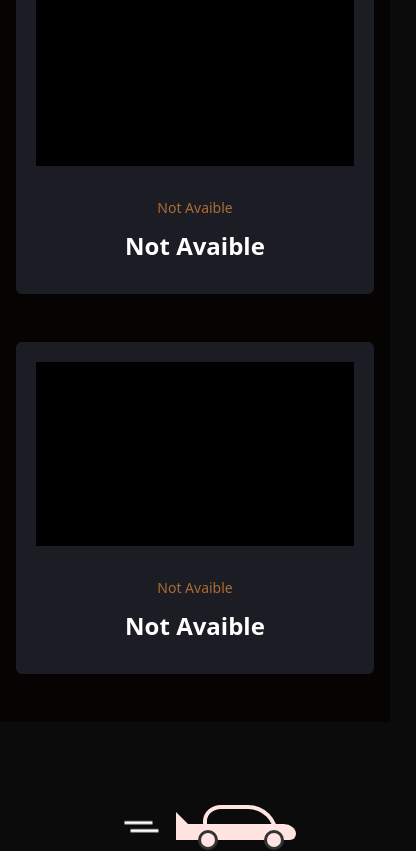
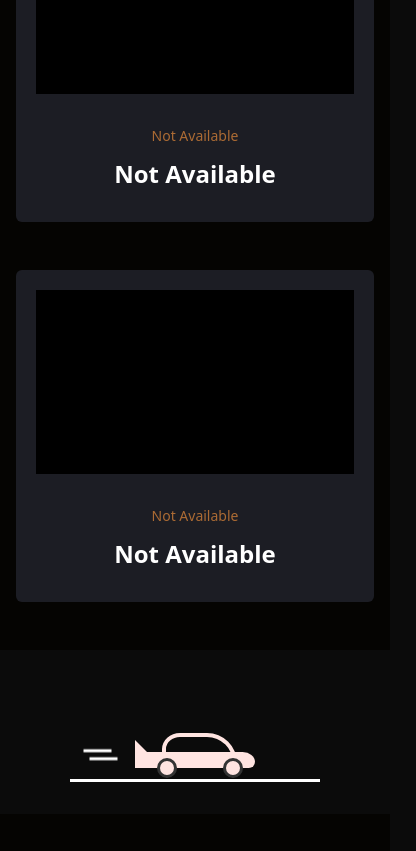
Before and after one commit to DataByteMike/portfolio, a Next.js app: page / in a window 390 px wide. Shown: the part 4640-5491 px from the top of the page, 416 px wide, since content can reach past the window. Built offline with nearby package versions, Linux system fonts and the light colour scheme.

Commit message:
fixed misspelling & overflow issue

```diff
--- a/src/components/About.tsx
+++ b/src/components/About.tsx
@@ -28,7 +28,6 @@ const About = () => {
                 always eager to learn new things and take on opportunities whenever possible. I am passionate about staying on the cutting
                 edge of this field, continuously seeking out new challenges to push my boundaries and expand my knowledge. With my curiosity
                 and drive, I am not afraid to take risks and constantly looking for ways to improve myself and my skillset.
-                <br /><br /> On my free time, I like to watch anime, travel, and learn new things.
               </p>
             </div>
           </motion.div>
--- a/src/components/Entertainment.tsx
+++ b/src/components/Entertainment.tsx
@@ -2,9 +2,9 @@ const Entertainment = () => {
   return (
     <div className="py-8 lg:py-12 bg-tertiary">
       <div className="container mx-auto">
-        <div className="m-auto relative block w-[400px] lg:w-[600px] h-[100px] border-b-white border-b-[3px] overflow-hidden">
+        <div className="m-auto relative block w-[250px] sm:w-[600px] h-[100px] border-b-white border-b-[3px] overflow-hidden">
           <div className="mountain-car" />
-          <div className="absolute w-[117px] h-[32px] left-[35%] lg:left-[40%] top-[20px] wind">
+          <div className="absolute w-[117px] h-[32px] left-[18%] sm:left-[40%] top-[20px] wind">
             <div className="absolute block w-0 h-0 top-[38px] left-[20px] border-[20px] border-transparent border-b-8
               border-b-[#ffe4e1] border-l-[20px] border-l-[#ffe4e1]"
             />
--- a/src/components/Footer.tsx
+++ b/src/components/Footer.tsx
@@ -5,8 +5,8 @@ const Footer = () => {
     <footer className="bg-primary py-12">
       <div className="container mx-auto">
         <hr className="mb-8 opacity-[3]" />
-        <div className="flex flex-col lg:flex-row space-y-6 lg:space-y-0 items-center justify-between">
-          <div className="flex space-x-6 items-center justify-center">
+        <div className="flex flex-col lg:flex-row space-y-6 lg:space-y-0 items-center justify-between text-center">
+          <div className="flex space-x-6 items-center justify-center text-center">
             {social.map((item, index) => {
               return (
                 <div key={index} className="">{item.logo}</div>
--- a/src/utilities/data.tsx
+++ b/src/utilities/data.tsx
@@ -34,26 +34,26 @@ export const projectsList = [
     url: ""
   },
   {
-    name: "Not avaible",
-    category: "Not avaible",
+    name: "Not available",
+    category: "Not available",
     photo: "/project_img/none.png",
     url: ""
   },
   {
-    name: "Not avaible",
-    category: "Not avaible",
+    name: "Not available",
+    category: "Not available",
     photo: "/project_img/none.png",
     url: ""
   },
   {
-    name: "Not avaible",
-    category: "Not avaible",
+    name: "Not available",
+    category: "Not available",
     photo: "/project_img/none.png",
     url: ""
   },
   {
-    name: "Not avaible",
-    category: "Not avaible",
+    name: "Not available",
+    category: "Not available",
     photo: "/project_img/none.png",
     url: ""
   },
```
